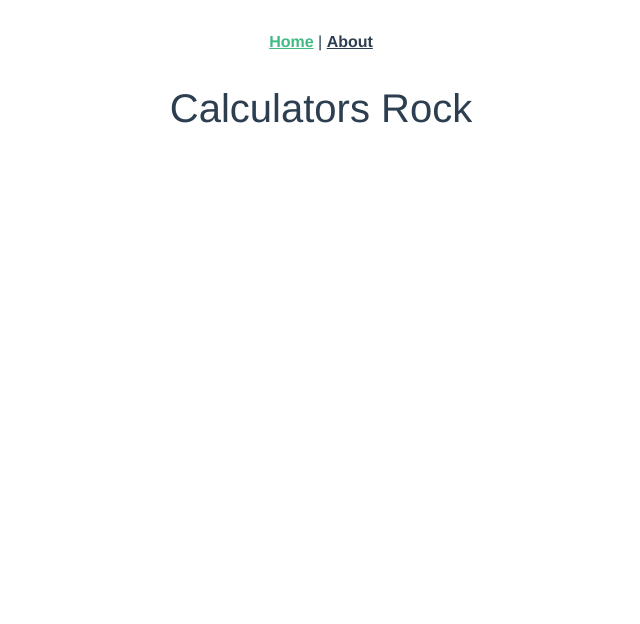
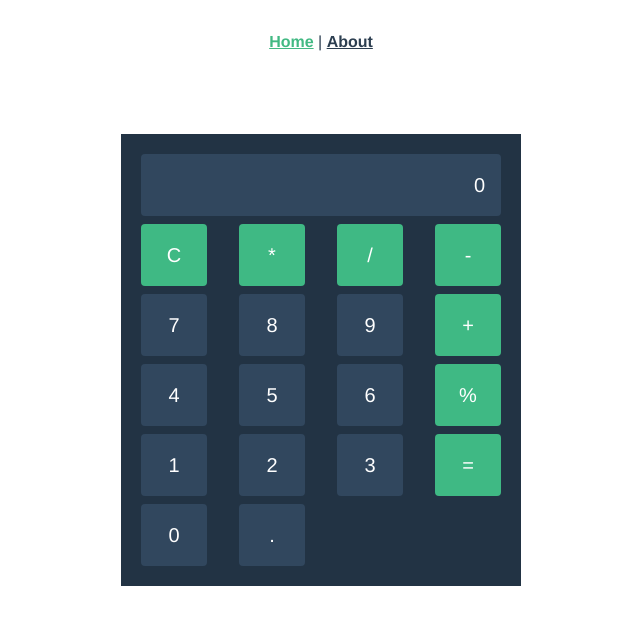
Before and after one commit to DeanaVandegriff/mindedge-calculator-app, a Vue app: page / in a window 1280 px wide. Shown: the top 624 px of the page, without its empty margins (319-959 px from the left). Built offline with nearby package versions, Linux system fonts and the light colour scheme.

Commit message:
builds calculator screen and buttons

```diff
--- a/src/components/SimpleCalculator.vue
+++ b/src/components/SimpleCalculator.vue
@@ -1,6 +1,21 @@
 <template>
-  <div>
-    <h1>Calculators Rock</h1>
+  <div class="p-3" style="max-width: 400px; margin: 50px auto; background: #234">
+    <!--calculator result */ -->
+    <div class="w-full rounded m-1 p-3 text-end lead font-weight bold text-white bg-vue-dark">
+      {{ calculatorValue || 0 }}
+    </div>
+
+    <!--calculator buttons-->
+    <div class="row no-gutters">
+      <div class="col-3" v-for="n in calculatorKeys" :key="n">
+        <div
+          class="lead text-white text-center m-1 py-3 bg-vue-dark rounded hover-class"
+          :class="{ 'bg-vue-green': ['C', '*', '/', '-', '+', '%', '='].includes(n) }"
+        >
+          {{ n }}
+        </div>
+      </div>
+    </div>
   </div>
 </template>
 
@@ -10,7 +25,25 @@ export default {
   props: {
     msg: String,
   },
+
+  data() {
+    return {
+      calculatorValue: "",
+      calculatorKeys: ["C", "*", "/", "-", 7, 8, 9, "+", 4, 5, 6, "%", 1, 2, 3, "=", 0, "."],
+    };
+  },
 };
 </script>
 
-<style scoped></style>
+<style scoped>
+.bg-vue-dark {
+  background: #31475e;
+}
+.hover-class:hover {
+  cursor: pointer;
+  background: #3d5875;
+}
+.bg-vue-green {
+  background: #3fb984;
+}
+</style>
```
